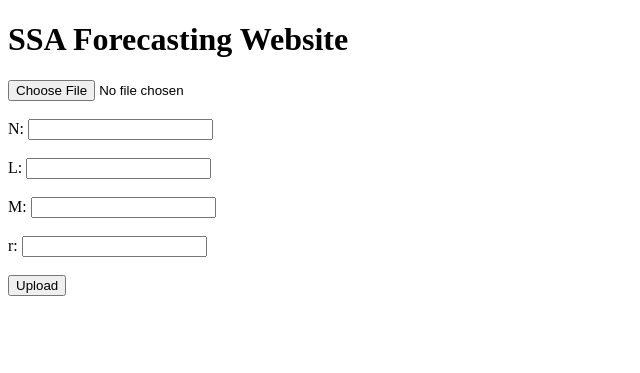
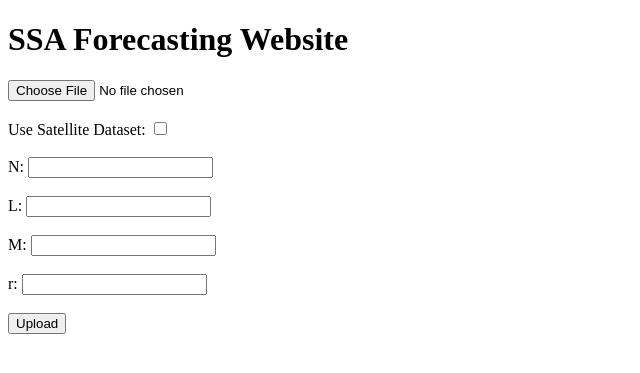
Before and after one commit to Baozzz04/UH_SSA_Forecasting, a Flask app: page / in a window 1280 px wide. Shown: the top 373 px of the page, without its empty margins (0-640 px from the left). Run offline with Flask 3, Linux system fonts and the light colour scheme.

Commit message:
update checkbox

```diff
--- a/app.py
+++ b/app.py
@@ -10,20 +10,30 @@ def upload_form():
 @app.route('/upload', methods=['POST'])
 def upload_file():
     if request.method == 'POST':
-        if 'file' not in request.files:
-            return render_template('upload.html', graph_path=None, error="No file part")
-        file = request.files['file']
-        if file.filename == '':
-            return render_template('upload.html', graph_path=None, error="No selected file")
-        if file:
-            filename = 'uploads/' + file.filename
-            file.save(filename)
-            N = int(request.form['N'])
-            L = int(request.form['L'])
-            M = int(request.form['M'])
-            r = int(request.form['r'])
-            graph_path = generate_inf_graph(filename, r, M, N, L)
-            return render_template('upload.html', graph_path=graph_path)
+        use_previous = request.form.get('use_previous') == 'on'
+
+        if use_previous:
+            # Use previously uploaded dataset
+            filename = 'uploads/dataset.txt'
+        else:
+            # Handle file upload as before
+            if 'file' not in request.files:
+                return render_template('upload.html', graph_path=None, error="No file part")
+            file = request.files['file']
+            if file.filename == '':
+                return render_template('upload.html', graph_path=None, error="No selected file")
+            if file:
+                filename = 'uploads/' + file.filename
+                file.save(filename)
+
+        # Process parameters and generate graph
+        N = int(request.form['N'])
+        L = int(request.form['L'])
+        M = int(request.form['M'])
+        r = int(request.form['r'])
+        graph_path = generate_inf_graph(filename, r, M, N, L)
+
+        return render_template('upload.html', graph_path=graph_path)
 
 @app.route('/plot/<path:path>')
 def serve_plot(path):
--- a/templates/upload.html
+++ b/templates/upload.html
@@ -12,8 +12,9 @@
     {% endif %}
     <form action="/upload" method="post" enctype="multipart/form-data">
         <input type="file" name="file" accept=".txt"><br><br>
-        <!-- <label for="use_previous">Use Previously Uploaded Dataset:</label>
-        <input type="checkbox" id="use_previous" name="use_previous"><br><br> -->
+        <label for="use_previous">Use Satellite Dataset:</label>
+        <input type="checkbox" id="use_previous" name="use_previous"><br><br>
+        <!-- <input type="file" name="file" id="file" accept=".txt" {% if use_previous %}disabled{% endif %}><br><br> -->
         <label for="N">N:</label>
         <input type="text" id="N" name="N"><br><br>
         <label for="L">L:</label>
@@ -30,3 +31,18 @@
     {% endif %}
 </body>
 </html>
+
+<script>
+    // Function to toggle the disabled attribute of the file input
+    function toggleFileInput() {
+        var fileInput = document.getElementById("file");
+        var usePreviousCheckbox = document.getElementById("use_previous");
+        fileInput.disabled = usePreviousCheckbox.checked;
+    }
+
+    // Attach an event listener to the checkbox to toggle the file input on change
+    document.getElementById("use_previous").addEventListener("change", toggleFileInput);
+
+    // Call toggleFileInput function initially to set the initial state
+    toggleFileInput();
+</script>
```
Also changed, not shown: static/Figure2.png.
